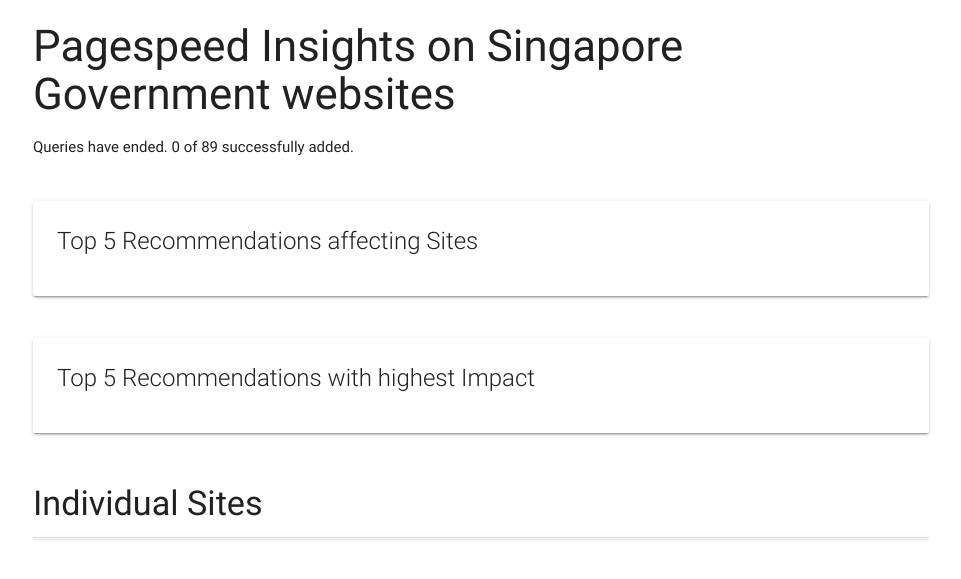
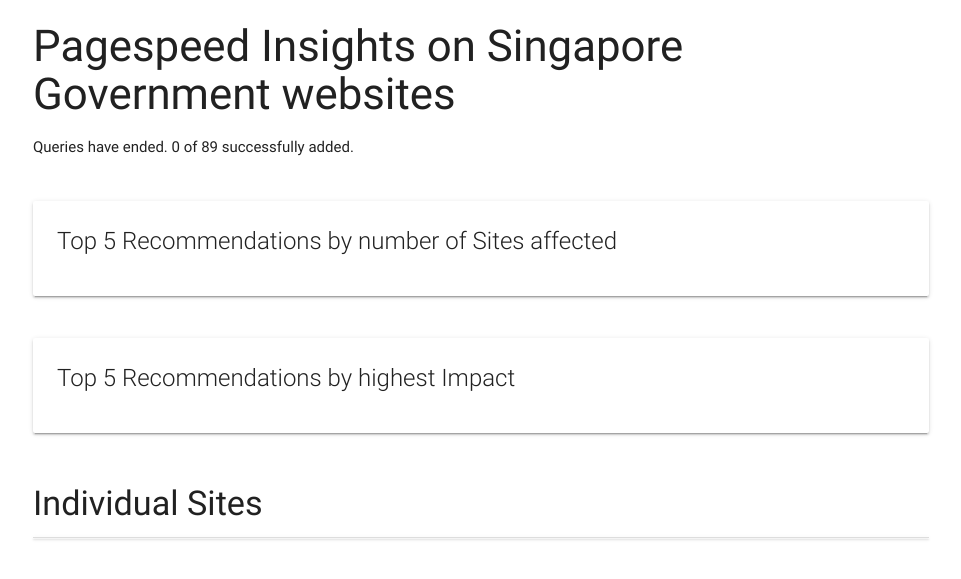
Before and after one commit to Milleus/milleus.github.io, a Jekyll site: the page projects/pandora.html, which Jekyll copies as it is, in a window 1280 px wide. Shown: the top 579 px of the page, without its empty margins (159-1120 px from the left). Built offline with Jekyll 4.4.1, drawn with Linux system fonts in a browser that asks for light colours; nearby versions of some CDN libraries.

Commit message:
[Dave] modify text for more clarity

```diff
--- a/projects/pandora.html
+++ b/projects/pandora.html
@@ -25,7 +25,7 @@
         <div class="col s12">
           <div class="card">
             <div class="card-content">
-              <span class="card-title">Top 5 Recommendations affecting Sites</span>
+              <span class="card-title">Top 5 Recommendations by number of Sites affected</span>
               <ol id="recommendations-by-affected"></ol>
             </div>
           </div>
@@ -36,7 +36,7 @@
         <div class="col s12">
           <div class="card">
             <div class="card-content">
-              <span class="card-title">Top 5 Recommendations with highest Impact</span>
+              <span class="card-title">Top 5 Recommendations by highest Impact</span>
               <ol id="recommendations-by-impact"></ol>
             </div>
           </div>
```
